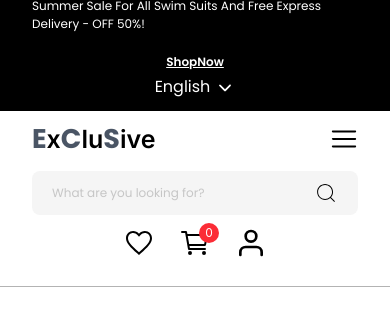
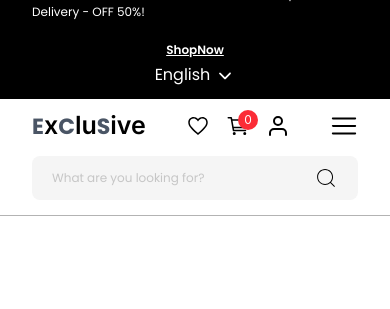
Before and after one commit to RobiMankhinStart/Exclusive, a React (Vite) app: page / in a window 390 px wide. Shown: the top 309 px of the page. Built offline with nearby package versions, Linux system fonts and the light colour scheme; no server answers.

Commit message:
fixed navbar issue

```diff
--- a/src/Common/MobileNavbar.jsx
+++ b/src/Common/MobileNavbar.jsx
@@ -19,7 +19,7 @@ const MobileNavbar = () => {
   const [options, setOptions] = useState(false);
   console.log(options);
   return (
-    <div className="bg-white fixed top-[-5%] left-0 right-0 z-20 py-[27px] lg:hidden block dark:text-white border-b border-[#b3b3b3]">
+    <div className="bg-white fixed top-[-5%] left-0 right-0 z-20 py-[15px] lg:hidden block dark:text-white border-b border-[#b3b3b3]">
       <div className="top bg-black py-3 ">
         <div className="container flex flex-col gap-1 items-center">
           <div className=" flex justify-center flex-wrap items-center gap-5 ">
@@ -46,22 +46,44 @@ const MobileNavbar = () => {
               to={"/"}
               className="hover:scale-110 duration-300 cursor-pointer text-[25px] font-inter font-semibold"
             >
-              <span className="font-bold text-[27px] text-gray-600 font-poppins">
+              <span className="font-bold text-[22px] md:text-[28px] text-gray-600 font-poppins">
                 E
               </span>
               x
-              <span className="font-bold text-[27px] text-gray-600 font-poppins">
+              <span className="font-bold text-[22px] md:text-[28px] text-gray-600 font-poppins">
                 C
               </span>
               lu
-              <span className="font-bold text-[27px] text-gray-600 font-poppins">
+              <span className="font-bold text-[22px] md:text-[28px] text-gray-600 font-poppins">
                 S
               </span>
               ive
             </Link>
+            <div className="flex items-center gap-4 md:gap-6">
+              <div className="text-[24px] md:text-[28px] text-black cursor-pointer hover:text-[#989898] hover:scale-110 duration-200">
+                <IoMdHeartEmpty />
+              </div>
+
+              {/* Cart Toggle */}
+              <div
+                onClick={() => setCartOpen(!cartOpen)}
+                className="text-[24px] md:text-[28px] text-black cursor-pointer hover:text-[#989898] hover:scale-110 duration-200 relative"
+              >
+                <IoCartOutline />
+                {/* Cart Count Example */}
+                <span className="absolute -top-1 -right-2 bg-red-500 text-white text-xs rounded-full w-5 h-5 flex items-center justify-center">
+                  {reduxCardIds?.length || 0}
+                </span>
+              </div>
+              <div className="text-[24px] md:text-[28px] text-black cursor-pointer hover:text-[#989898] hover:scale-110 duration-200">
+                <Link to={"/login"}>
+                  <FiUser />
+                </Link>
+              </div>
+            </div>
             <div
               onClick={() => setOptions(!options)}
-              className="cursor-pointer text-[28px]"
+              className="cursor-pointer text-[28px] md:mr-16"
             >
               {options ? <MdOutlineCancelPresentation /> : <RxHamburgerMenu />}
             </div>
@@ -74,28 +96,6 @@ const MobileNavbar = () => {
               placeholder="What are you looking for?"
             />
             <CiSearch className="text-[24px] text-black" />
-          </div>
-          <div className="flex items-center gap-6">
-            <div className="text-[32px] text-black cursor-pointer hover:text-[#989898] hover:scale-110 duration-200">
-              <IoMdHeartEmpty />
-            </div>
-
-            {/* Cart Toggle */}
-            <div
-              onClick={() => setCartOpen(!cartOpen)}
-              className="text-[32px] text-black cursor-pointer hover:text-[#989898] hover:scale-110 duration-200 relative"
-            >
-              <IoCartOutline />
-              {/* Cart Count Example */}
-              <span className="absolute -top-1 -right-2 bg-red-500 text-white text-xs rounded-full w-5 h-5 flex items-center justify-center">
-                {reduxCardIds?.length || 0}
-              </span>
-            </div>
-            <div className="text-[32px] text-black cursor-pointer hover:text-[#989898] hover:scale-110 duration-200">
-              <Link to={"/login"}>
-                <FiUser />
-              </Link>
-            </div>
           </div>
         </nav>
       </div>
```
